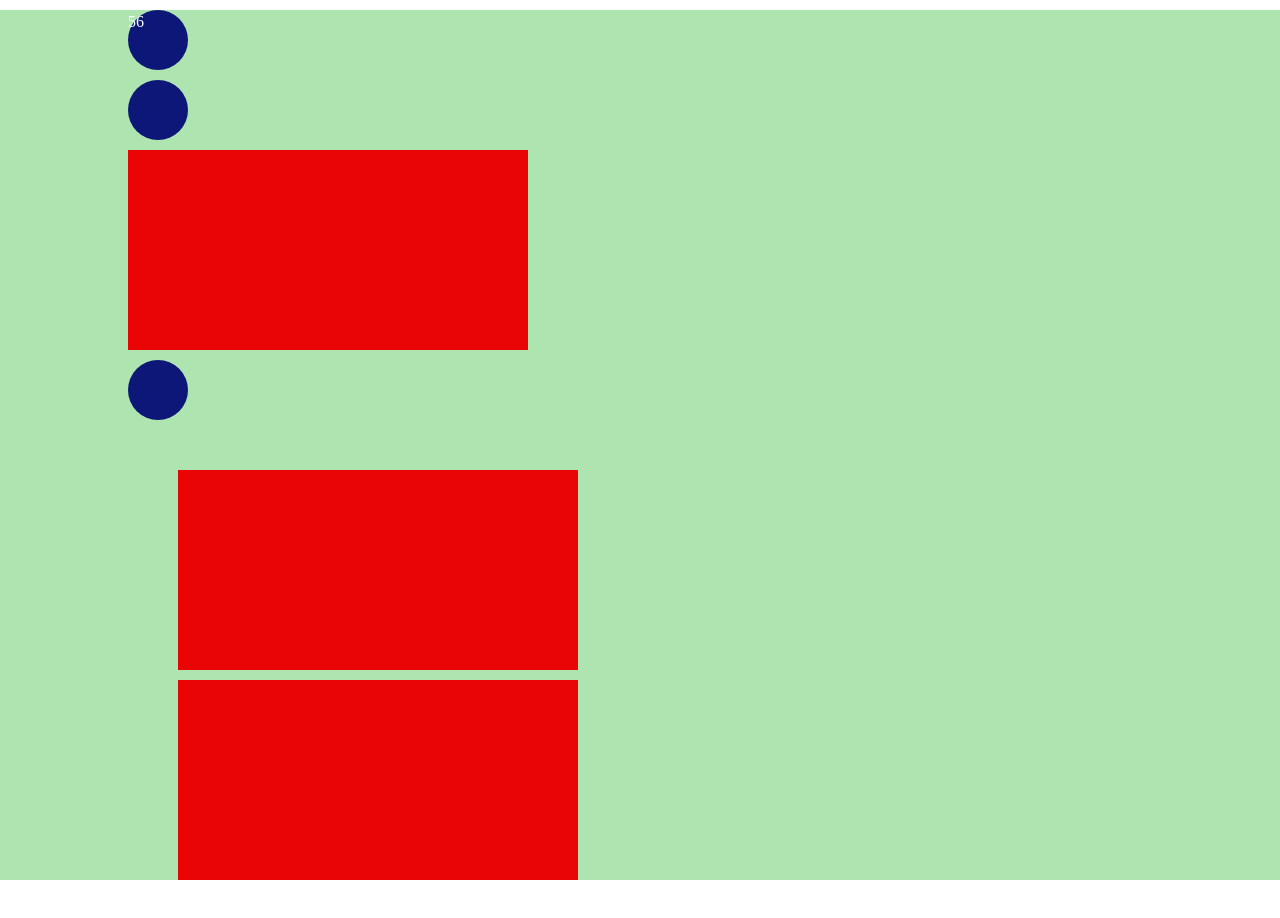
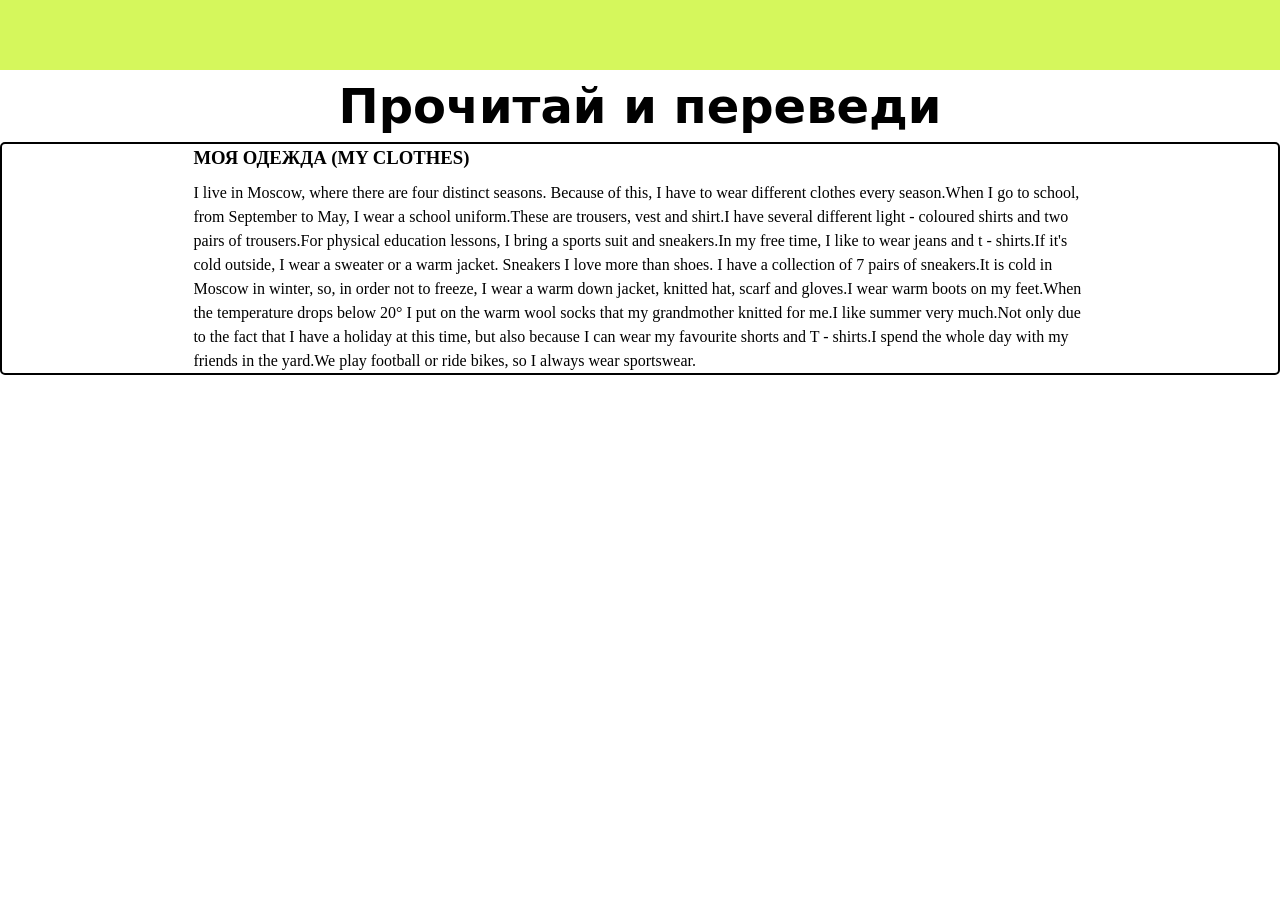
Before and after one commit to Mydrec82/Mydrec82.github.io, a plain HTML site: page index.html in a window 1280 px wide. After the commit the page ends 800 px from the top, so only its background shows below. Drawn offline with Linux system fonts and the light colour scheme; a web font is replaced by a local one.

Commit message:
first eng

```diff
--- a/index.html
+++ b/index.html
@@ -6,23 +6,24 @@
     <meta http-equiv="X-UA-Compatible" content="IE=edge">
     <meta name="viewport" content="width=device-width, initial-scale=1.0">
     <link rel="stylesheet" href="css/reset.css">
+    <link rel="preconnect" href="https://fonts.gstatic.com">
+    <link href="https://fonts.googleapis.com/css2?family=Ruslan+Display&display=swap" rel="stylesheet">
     <link rel="stylesheet" href="css/style.min.css">
     <title>Document</title>
 </head>
 
 <body>
-    <header class="first">
+
+    <header class="header">
+        <div class="header__menu"></div>
+        <h1 class="header__title">Прочитай и переведи</h1>
+    </header>
+    <section class="english">
         <div class="container">
-            <div class="first__circle"></div>
-            <div class="first__circle"></div>
-            <div class="first__circle"></div>
-            <div class="first__wraper">
-                <div class="first__triangle"></div>
-                <div class="first__triangle"></div>
-                <div class="first__triangle"></div>
-            </div>
+            <h3 class="english__title">МОЯ ОДЕЖДА (MY CLOTHES)</h3>
+            <div class="english__text"></div>
         </div>
-    </header>
+    </section>
     <script src="js/script.js"></script>
 </body>
 
--- a/js/script.js
+++ b/js/script.js
@@ -1,9 +1,4 @@
 'use strict';
 
-
-const triangles = document.querySelectorAll('.first__triangle');
-const circles = document.querySelectorAll('.first__circle');
-
-circles[1].after(triangles[2]);
-
-circles[0].textContent = '56';
+const englishText = document.querySelector('.english__text');
+englishText.textContent = "I live in Moscow, where there are four distinct seasons. Because of this, I have to wear different clothes every season.When I go to school, from September to May, I wear a school uniform.These are trousers, vest and shirt.I have several different light - coloured shirts and two pairs of trousers.For physical education lessons, I bring a sports suit and sneakers.In my free time, I like to wear jeans and t - shirts.If it's cold outside, I wear a sweater or a warm jacket. Sneakers I love more than shoes. I have a collection of 7 pairs of sneakers.It is cold in Moscow in winter, so, in order not to freeze, I wear a warm down jacket, knitted hat, scarf and gloves.I wear warm boots on my feet.When the temperature drops below 20° I put on the warm wool socks that my grandmother knitted for me.I like summer very much.Not only due to the fact that I have a holiday at this time, but also because I can wear my favourite shorts and T - shirts.I spend the whole day with my friends in the yard.We play football or ride bikes, so I always wear sportswear.";
--- a/sass/style.scss
+++ b/sass/style.scss
@@ -1,25 +1,25 @@
-.first{
-    background: #ade4b0;
-    &__circle {
-        width: 60px;
-        height: 60px;
-        border-radius: 50%;
-        background: #0c1777;
-        margin-top: 10px;
-        color: #fff;
+.container {
+    width: 70%;
+    margin: 0 auto;
+}
+
+.header {
+    &__menu {
+        height: 70px;
+        background: #d5f75c;
     }
-    &__wraper {
-        margin: 50px;
+    &__title {
+        font-family: 'Ruslan Display', cursive;
+        font-size: 3em;
+        text-align: center;
     }
-    &__triangle{
-        margin-top: 10px;
-        width: 400px;
-        height: 200px;
-        background: #e90505;
+
+}
+.english {
+    border: 2px solid #000;
+    border-radius: 5px;
+    &__text {
+        margin-top: 1%;
+
     }
 }
-.container {
-    // height: 500px;
-    width: 80%;
-    margin: 0 auto;
-}
```
Also changed, not shown: css/style.min.css, 1 other file.
